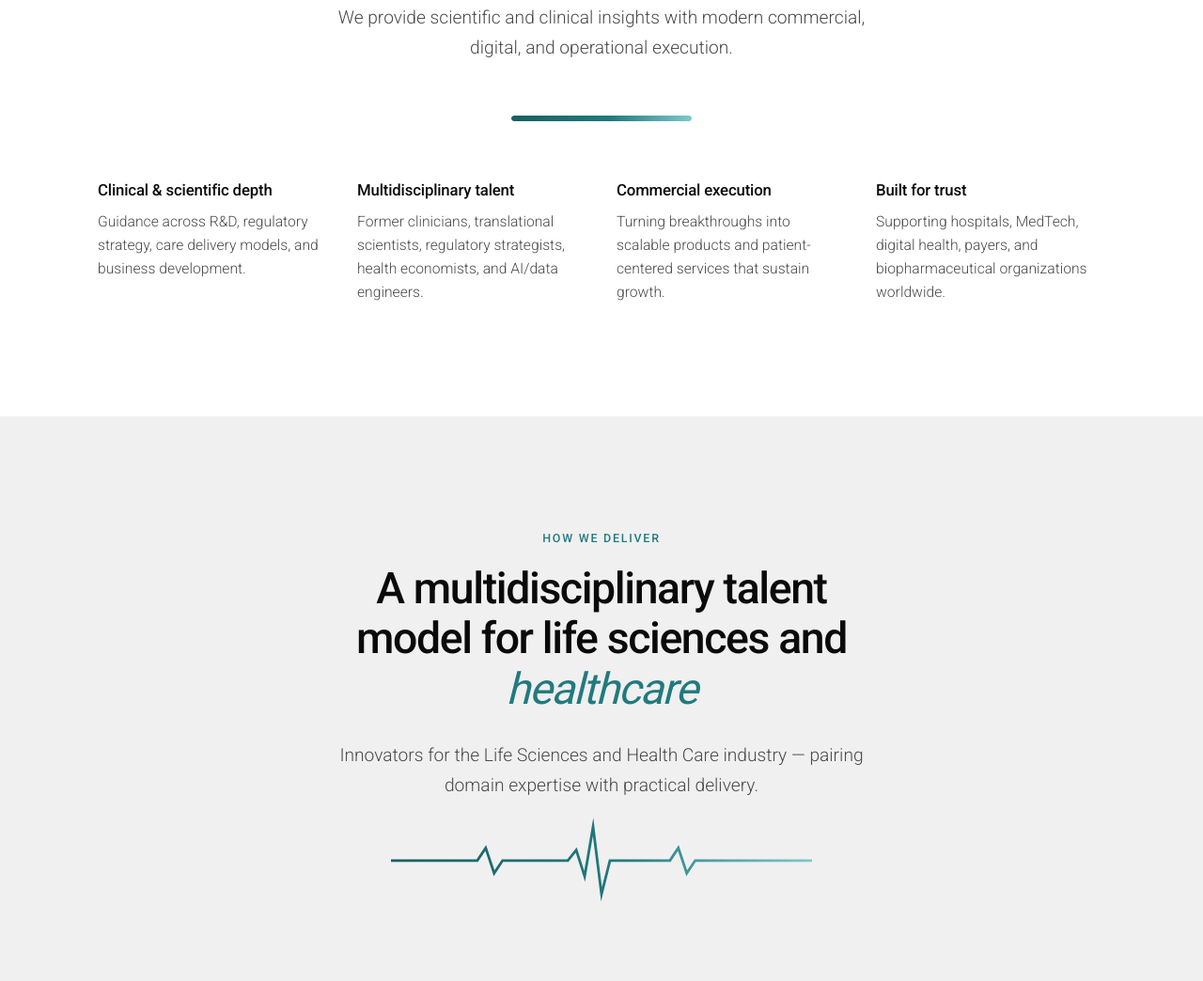
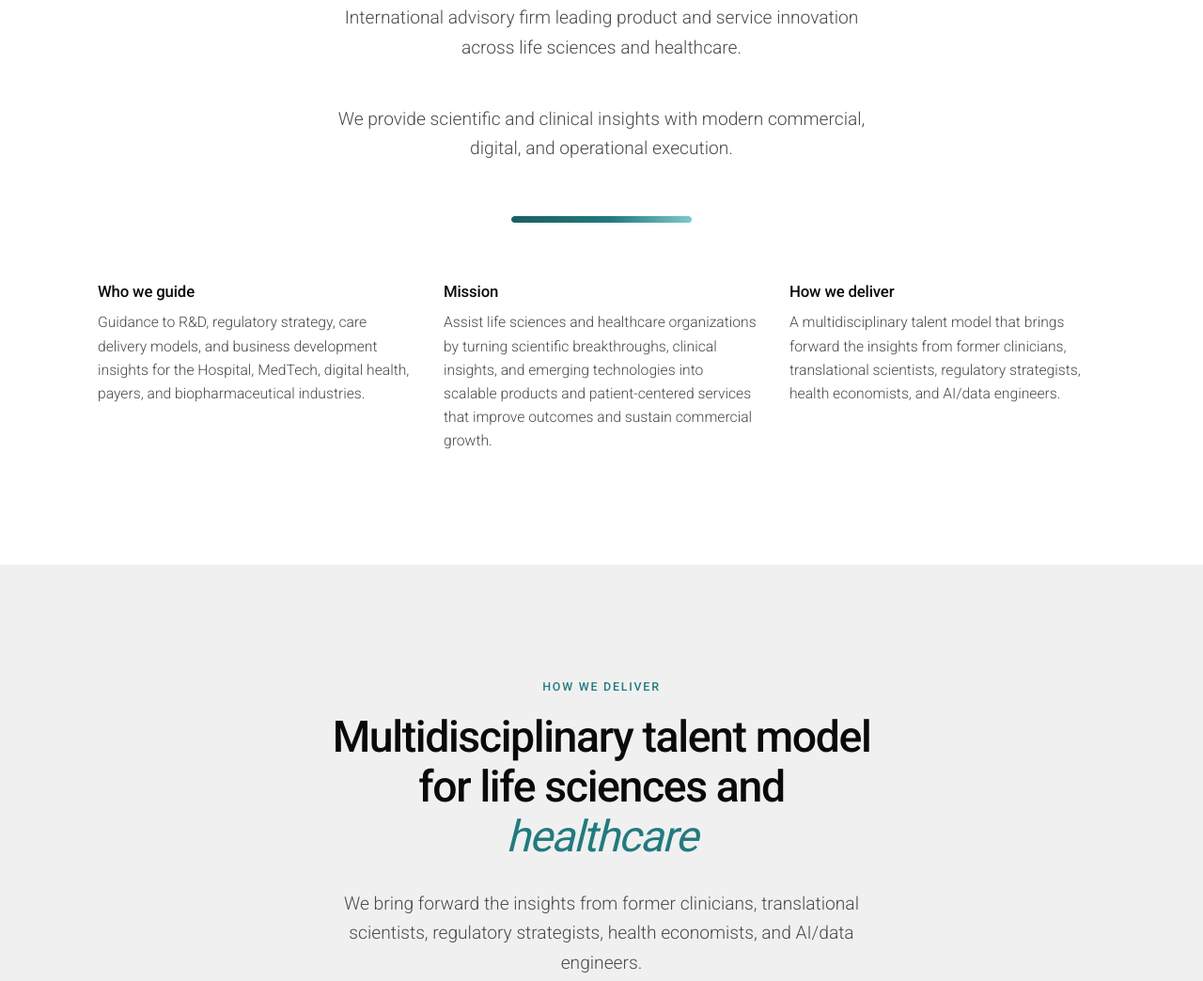
Before and after one commit to collingwood-web-design/a4-life-science-pages, a plain HTML site: page index.html in a window 1280 px wide. Shown: the part 1024-2068 px from the top of the page at 94% size. Drawn offline with Linux system fonts and the light colour scheme.

Commit message:
Sync latest Focus copy, hero badge, and layout to client preview.
Co-authored-by: Cursor <cursoragent@cursor.com>

```diff
--- a/css/styles.css
+++ b/css/styles.css
@@ -603,6 +603,10 @@ p:last-child {
   }
 }
 
+.section--focus .section__intro + .section__intro {
+  margin-top: -0.75rem;
+}
+
 .proof h3 {
   font-size: 1.05rem;
   font-weight: 500;
--- a/index.html
+++ b/index.html
@@ -36,7 +36,7 @@
       <div class="hero__bg" aria-hidden="true"></div>
       <div class="hero__scrim" aria-hidden="true"></div>
       <div class="hero__inner">
-        <p class="hero__badge reveal">Laboratory &amp; Healthcare Supplies</p>
+        <p class="hero__badge reveal">Leaders in health innovation</p>
         <h1 id="hero-heading" class="hero__title reveal delay-1">
           Advancing Laboratory Supply &amp; Healthcare <span class="hero__accent">Innovation</span>
         </h1>
@@ -57,28 +57,27 @@
           Scientific insight.<br>Modern <span class="text-accent">execution</span>.
         </h2>
         <p class="section__intro section__intro--center reveal">
+          International advisory firm leading product and service innovation across life sciences and healthcare.
+        </p>
+        <p class="section__intro section__intro--center reveal delay-1">
           We provide scientific and clinical insights with modern commercial, digital, and operational execution.
         </p>
         <div class="rule rule--center reveal" aria-hidden="true"><i></i></div>
       </div>
 
       <div class="section__inner">
-        <div class="proof-grid">
+        <div class="proof-grid proof-grid--three">
           <article class="proof reveal">
-            <h3>Clinical &amp; scientific depth</h3>
-            <p>Guidance across R&amp;D, regulatory strategy, care delivery models, and business development.</p>
+            <h3>Who we guide</h3>
+            <p>Guidance to R&amp;D, regulatory strategy, care delivery models, and business development insights for the Hospital, MedTech, digital health, payers, and biopharmaceutical industries.</p>
           </article>
           <article class="proof reveal delay-1">
-            <h3>Multidisciplinary talent</h3>
-            <p>Former clinicians, translational scientists, regulatory strategists, health economists, and AI/data engineers.</p>
+            <h3>Mission</h3>
+            <p>Assist life sciences and healthcare organizations by turning scientific breakthroughs, clinical insights, and emerging technologies into scalable products and patient-centered services that improve outcomes and sustain commercial growth.</p>
           </article>
           <article class="proof reveal delay-2">
-            <h3>Commercial execution</h3>
-            <p>Turning breakthroughs into scalable products and patient-centered services that sustain growth.</p>
-          </article>
-          <article class="proof reveal delay-3">
-            <h3>Built for trust</h3>
-            <p>Supporting hospitals, MedTech, digital health, payers, and biopharmaceutical organizations worldwide.</p>
+            <h3>How we deliver</h3>
+            <p>A multidisciplinary talent model that brings forward the insights from former clinicians, translational scientists, regulatory strategists, health economists, and AI/data engineers.</p>
           </article>
         </div>
       </div>
@@ -88,10 +87,10 @@
       <div class="section__inner section__inner--center">
         <p class="eyebrow reveal">How we deliver</p>
         <h2 id="approach-heading" class="section__title section__title--wide reveal">
-          A multidisciplinary talent model for life sciences and <span class="text-accent">healthcare</span>
+          Multidisciplinary talent model for life sciences and <span class="text-accent">healthcare</span>
         </h2>
         <p class="section__intro section__intro--center reveal">
-          Innovators for the Life Sciences and Health Care industry — pairing domain expertise with practical delivery.
+          We bring forward the insights from former clinicians, translational scientists, regulatory strategists, health economists, and AI/data engineers.
         </p>
         <div class="heartbeat reveal delay-1" aria-hidden="true">
           <svg class="heartbeat__svg" viewBox="0 0 400 80" role="presentation">
```
